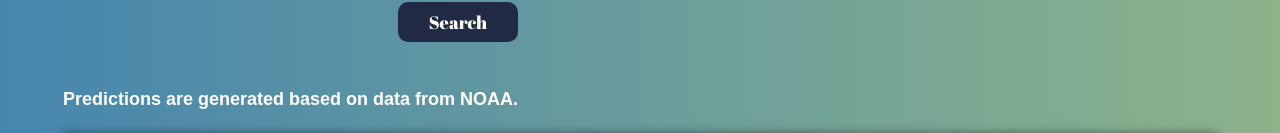
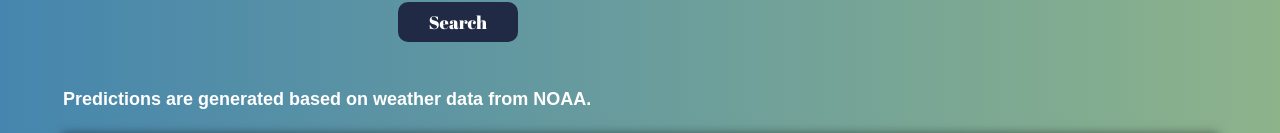
Before and after one commit to T1mTop1a/team_project_wonders_of_wind, a React (Create React App) app in the folder frontend/: page / in a window 1280 px wide. Shown: the part 333-466 px from the top of the page. Built offline with nearby package versions, Linux system fonts and the light colour scheme; no server answers.

Commit message:
add description

```diff
--- a/frontend/src/pages/homepage.js
+++ b/frontend/src/pages/homepage.js
@@ -189,7 +189,7 @@ const Home = () => {
       ...base,
       fontFamily: "Arial",
       background: "#4686AE",
-      // : "#202A44"
+      color : "#202A44"
 
     })
   };
@@ -198,7 +198,7 @@ const Home = () => {
   function showDescription() {
     return(
        <div className="description">
-          Predictions are generated based on data from NOAA.
+          Predictions are generated based on weather data from NOAA.
         </div>
     )
   }
```
